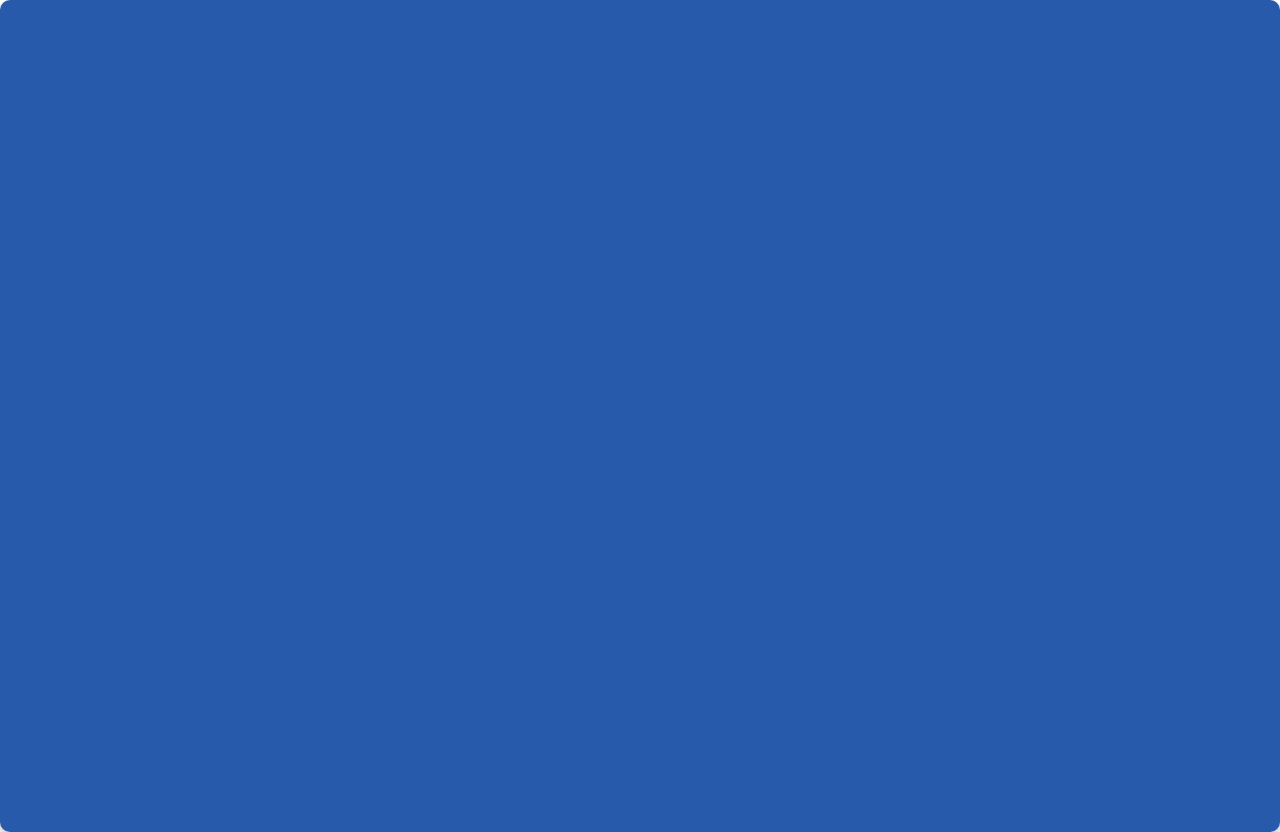
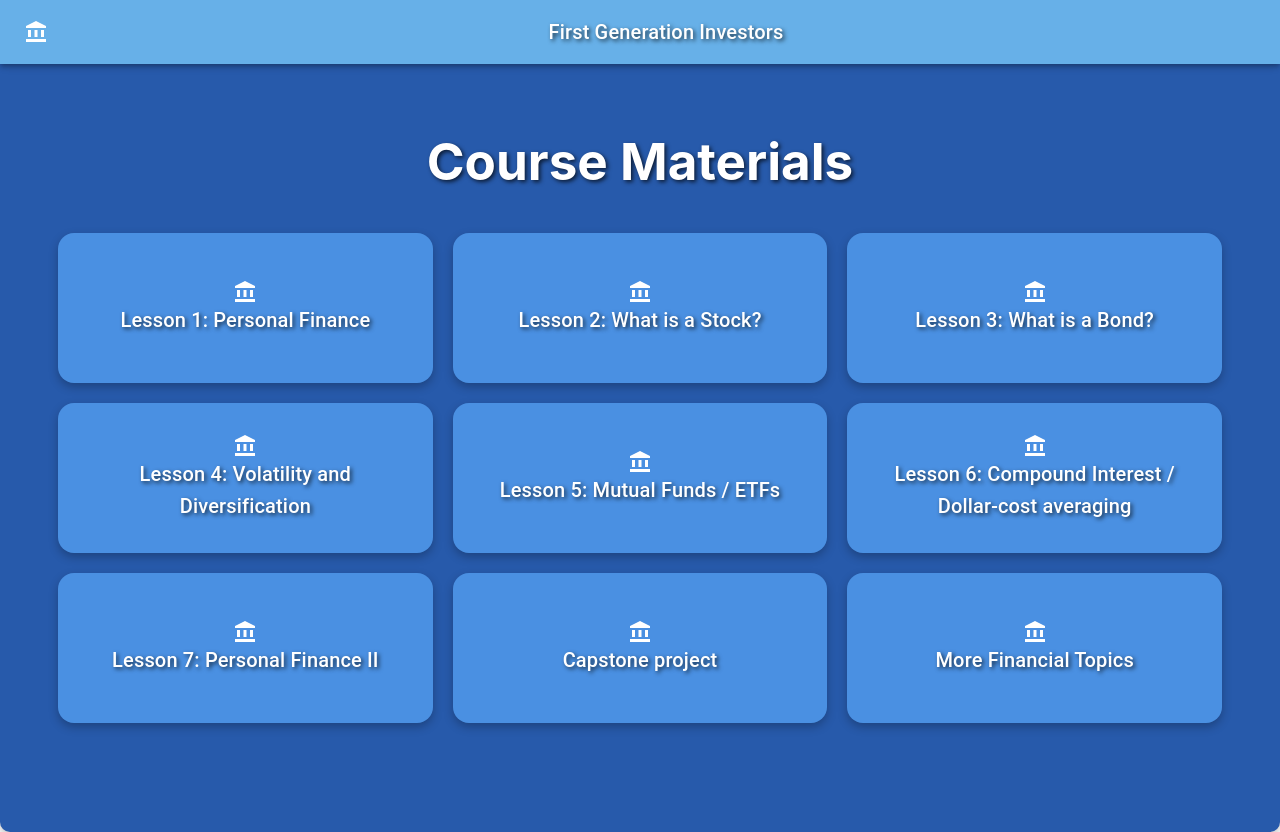
Before and after one commit to cfgjc24/Team-4, a React (Vite) app in the folder frontend/: page /CourseMaterials in a window 1280 px wide. Before the commit this address had no page. Built offline with nearby package versions, Linux system fonts and the light colour scheme.

Commit message:
course materials functionality

```diff
--- a/frontend/src/App.jsx
+++ b/frontend/src/App.jsx
@@ -1,29 +1,31 @@
-import { useState } from 'react'
-import {BrowserRouter as Router, Routes, Route} from 'react-router-dom';
+import { BrowserRouter as Router, Routes, Route } from 'react-router-dom';
 import AdminDashboard from './pages/AdminDashboard';
-import './App.css'
 import StudentSignIn from './pages/StudentSignIn';
+import CourseMaterials from './pages/CourseMaterials'; // Make sure to import this
+import './App.css';
 import './index.css';
-
 
 function App() {
   return (
     <>
       <Router>
         <Routes>
-            <Route path="/StudentSignIn" element={<StudentSignIn/>} />
-         {/* <Route path="/" element={<CreateAccount/>} />  */}
+          <Route path="/" element={<StudentSignIn />} /> {/* Default route */}
+          <Route path="/StudentSignIn" element={<StudentSignIn />} />
+          {/* <Route path="/" element={<CreateAccount/>} />  */}
           {/* <Route path="/student-signup" element={<StudentSignIn/>} />  */}
           {/* <Route path = "/tutor-signup" element={<TutorSignIn/>} />
           <Route path = "/teacher-signup" element={<TeacherSignIn/>} />
           <Route path = "/admin-signup" element={<AdminSignIn/>} />
           <Route path = "/student-dashboard" element={<StudentDashboard/>} />
-          <Route path = "/tutor-dashboard" element={<TutorDashboard/>} /> */
-          <Route path = "/AdminDashboard" element={<AdminDashboard/>} /> }
-         </Routes>
+          <Route path = "/tutor-dashboard" element={<TutorDashboard/>} /> */}
+          <Route path="/CourseMaterials" element={<CourseMaterials/>} />
+          <Route path="/AdminDashboard" element={<AdminDashboard />} />
+          <Route path="/CourseMaterials" element={<CourseMaterials />} />
+        </Routes>
       </Router>
     </>
-  )
+  );
 }
 
 export default App;
--- a/frontend/src/components/Menu.jsx
+++ b/frontend/src/components/Menu.jsx
@@ -19,10 +19,10 @@ export default function AMenu() {
   // Styled Menu
   const StyledMenu = styled(Menu)(({ theme }) => ({
     '& .MuiPaper-root': {
-      backgroundColor: '#ffffff',  // White background
-      color: '#333333',            // Dark text color
-      boxShadow: '0px 4px 10px rgba(0, 0, 0, 0.25)',  // Shadow for prominence
-      borderRadius: '10px',        // Rounded corners
+      backgroundColor: '#ffffff',
+      color: '#333333',
+      boxShadow: '0px 4px 10px rgba(0, 0, 0, 0.25)',
+      borderRadius: '10px',
       padding: theme.spacing(1),
     },
   }));
@@ -30,11 +30,11 @@ export default function AMenu() {
   // Styled MenuItem
   const StyledMenuItem = styled(MenuItem)(({ theme }) => ({
     '&:hover': {
-      backgroundColor: '#f0f0f0', // Light gray hover effect
+      backgroundColor: '#f0f0f0',
     },
-    padding: theme.spacing(1.5), // Extra padding for menu items
-    fontWeight: 'bold',          // Bold text for visibility
-    fontSize: '16px',            // Larger font size for emphasis
+    padding: theme.spacing(1.5),
+    fontWeight: 'bold',
+    fontSize: '16px',
   }));
 
   const StyledButton = styled(Button)(({ theme }) => ({
@@ -43,7 +43,7 @@ export default function AMenu() {
     fontWeight: 'bold',
     padding: theme.spacing(1.5),
     '&:hover': {
-      backgroundColor: '#115293', // Darker blue on hover
+      backgroundColor: '#115293',
     },
   }));
 
--- a/frontend/src/index.css
+++ b/frontend/src/index.css
@@ -19,7 +19,7 @@ a {
   text-decoration: inherit;
 }
 a:hover {
-  color: #535bf2;
+  color: #b4ff64;
 }
 
 body {
@@ -47,7 +47,7 @@ button {
   transition: border-color 0.25s;
 }
 button:hover {
-  border-color: #646cff;
+  border-color: #b4ff64;
 }
 button:focus,
 button:focus-visible {
@@ -60,7 +60,7 @@ button:focus-visible {
     background-color: #ffffff;
   }
   a:hover {
-    color: #747bff;
+    color: #bfd6ee;
   }
   button {
     background-color: #f9f9f9;
@@ -77,3 +77,34 @@ body {
   padding: 16px;
   text-shadow: 2px 2px 4px rgba(0, 0, 0, 0.7);
 }
+
+.lesson-button {
+  background-color: #4a90e2;
+  color: white;
+  font-weight: bold;
+  border-radius: 16px;
+  padding: 20px;
+  text-align: center;
+  height: 150px;
+  transition: background-color 0.3s, transform 0.2s;
+  box-shadow: 0px 4px 10px rgba(0, 0, 0, 0.25);
+  margin: 10px;
+  flex: 0 0 calc(33.333% - 20px);
+  box-sizing: border-box;
+  display: flex; /* Add this line */
+  flex-direction: column; /* Ensures items stack vertically */
+  align-items: center; /* Center horizontally */
+  justify-content: center; /* Center vertically */
+}
+
+.lesson-button:hover {
+  background-color: #007bbf;
+  transform: scale(1.05);
+}
+
+
+.grid-container {
+  display: flex;
+  flex-wrap: wrap;
+  justify-content: center;
+}
--- a/frontend/src/pages/CourseMaterials.jsx
+++ b/frontend/src/pages/CourseMaterials.jsx
@@ -1,13 +1,41 @@
 import React from 'react';
 import Header from '../components/header';
+import { Box, Typography } from '@mui/material';
+import AccountBalanceIcon from '@mui/icons-material/AccountBalance';
+
+const lessons = [
+    { title: "Lesson 1: Personal Finance", link: "https://sites.google.com/view/fgistudent/curriculum/1-personal-finance?authuser=0" },
+    { title: "Lesson 2: What is a Stock?", link: "https://sites.google.com/view/fgistudent/curriculum/2-what-is-a-stock?authuser=0" },
+    { title: "Lesson 3: What is a Bond?", link: "https://sites.google.com/view/fgistudent/curriculum?authuser=0#h.l843x5gjtqzs" },
+    { title: "Lesson 4: Volatility and Diversification", link: "https://sites.google.com/view/fgistudent/curriculum?authuser=0#h.1e028pa897uu" },
+    { title: "Lesson 5: Mutual Funds / ETFs", link: "https://sites.google.com/view/fgistudent/curriculum?authuser=0#h.6rcozhai5143" },
+    { title: "Lesson 6: Compound Interest / Dollar-cost averaging", link: "https://sites.google.com/view/fgistudent/curriculum?authuser=0#h.xra05acyaase" },
+    { title: "Lesson 7: Personal Finance II", link: "https://sites.google.com/view/fgistudent/curriculum?authuser=0#h.dk20rcea4wkj" },
+    { title: "Capstone project", link: "https://sites.google.com/view/fgistudent/curriculum?authuser=0#h.kx97n2uwp84u" },
+    { title: "More Financial Topics", link: "https://sites.google.com/view/fgistudent/curriculum?authuser=0#h.3b1plegacopw" },
+];
 
 function CourseMaterials() {
     return (
         <div>
             <Header />
             <h1>Course Materials</h1>
+            <div className="grid-container">
+                {lessons.map((lesson, index) => (
+                    <Box
+                        key={index}
+                        className="lesson-button"
+                        component="a"
+                        href={lesson.link}
+                        target="_blank"
+                    >
+                        <AccountBalanceIcon className="lesson-icon" />
+                        <Typography variant="h6">{lesson.title}</Typography>
+                    </Box>
+                ))}
+            </div>
         </div>
-    )
-};
+    );
+}
 
 export default CourseMaterials;
```
